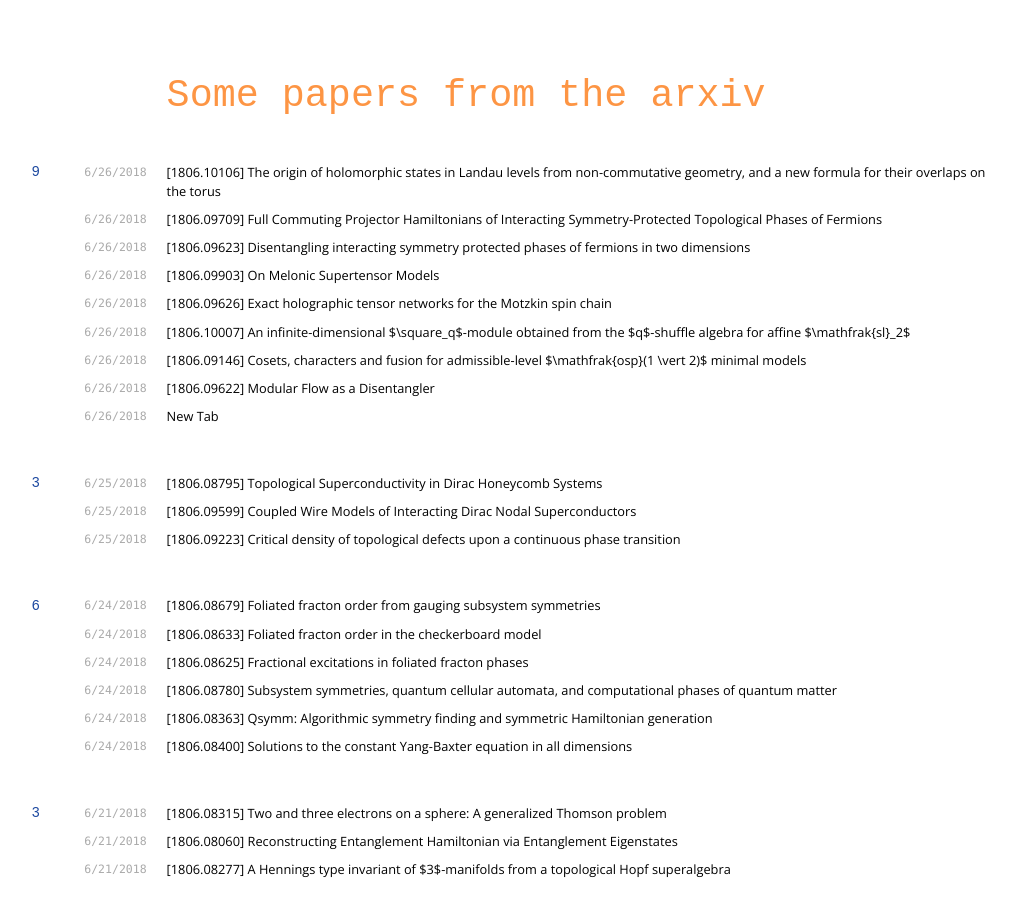
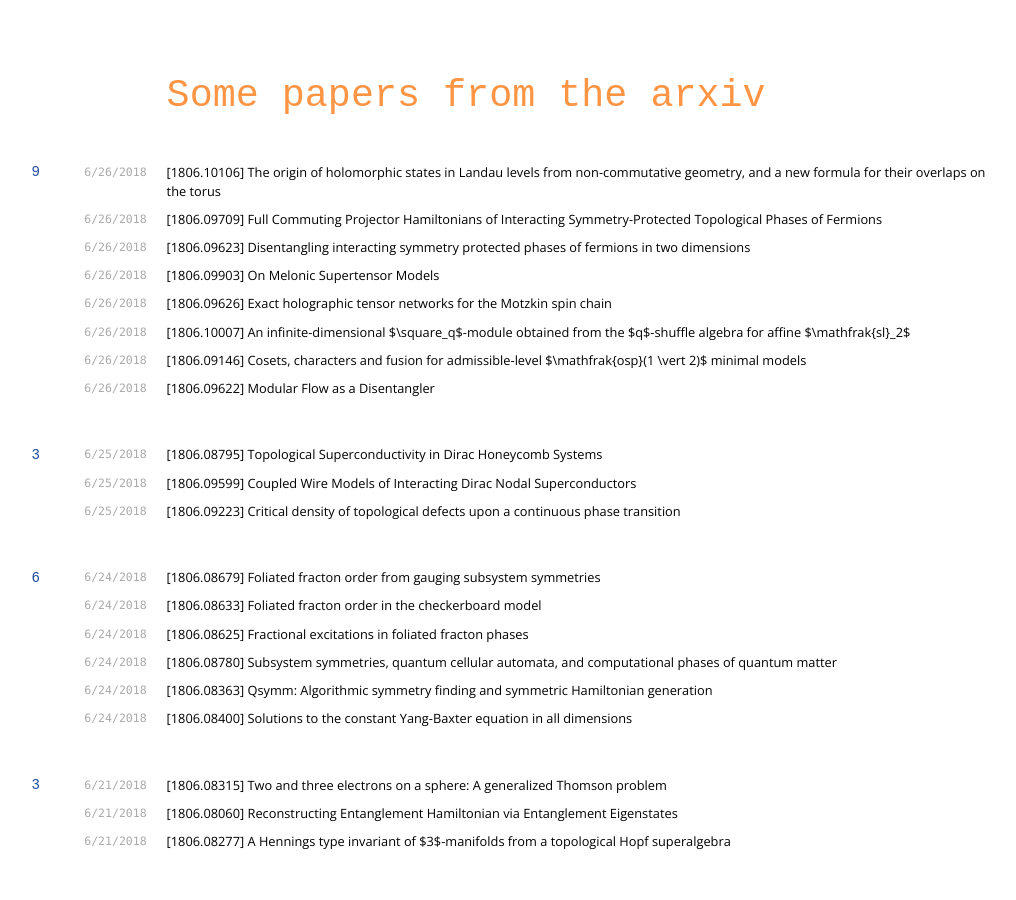
Before and after one commit to davidaasen/davidaasen.github.io, a Jekyll site: the page built from refsprime.md, in a window 1280 px wide and 900 px high. Shown: the whole window, without its empty margins (163-1179 px from the left). Built offline with Jekyll 4.4.1, drawn with Linux system fonts in a browser that asks for light colours; nearby versions of some CDN libraries.

Commit message:
Update refsprime.md

```diff
--- a/refsprime.md
+++ b/refsprime.md
@@ -36,10 +36,6 @@ title: some referencess
 
 `6/26/2018`
  [[1806.09622] Modular Flow as a Disentangler](https://arxiv.org/abs/1806.09622)
-
-
-`6/26/2018`
- [New Tab](chrome://newtab/)
 
 
 ## 3
```
